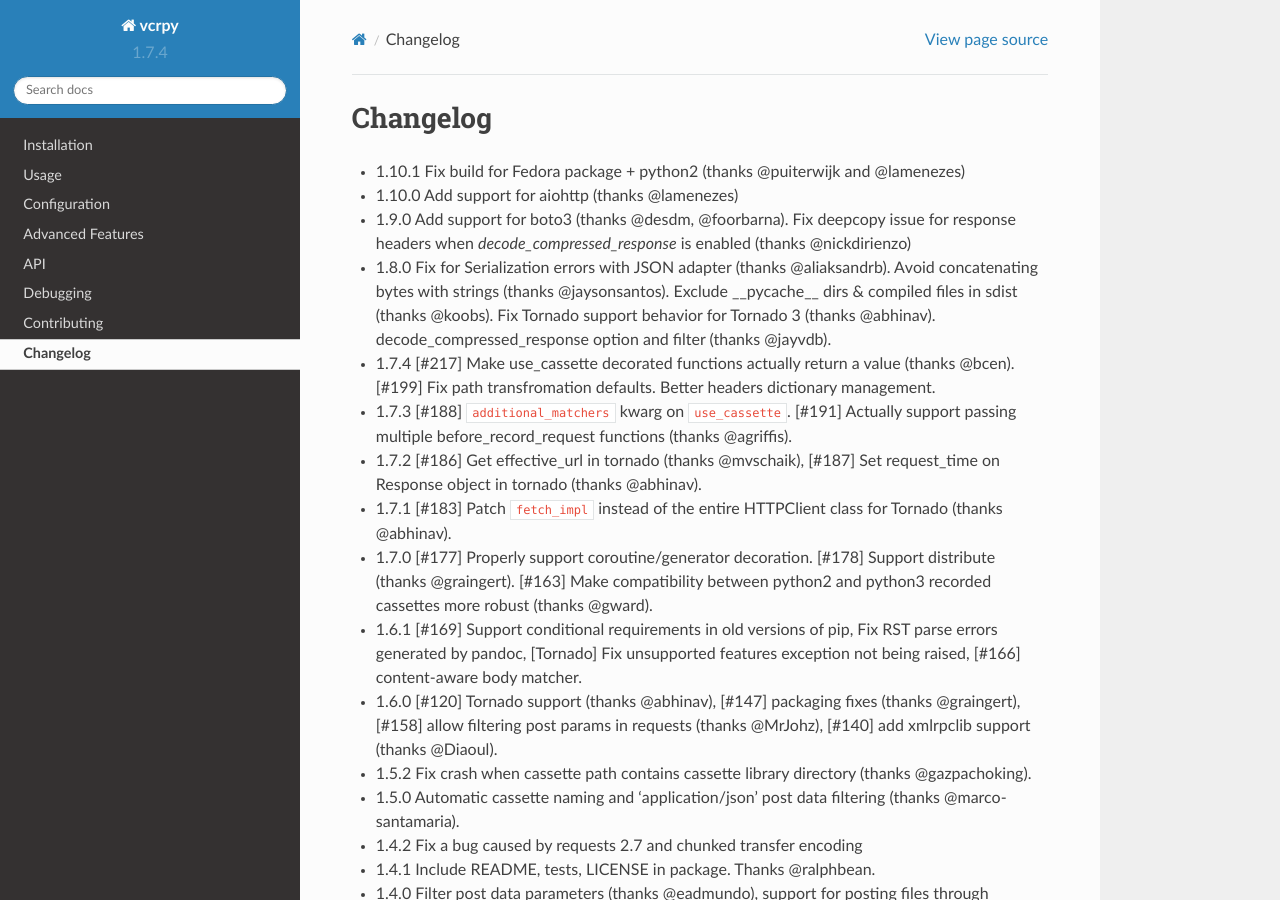
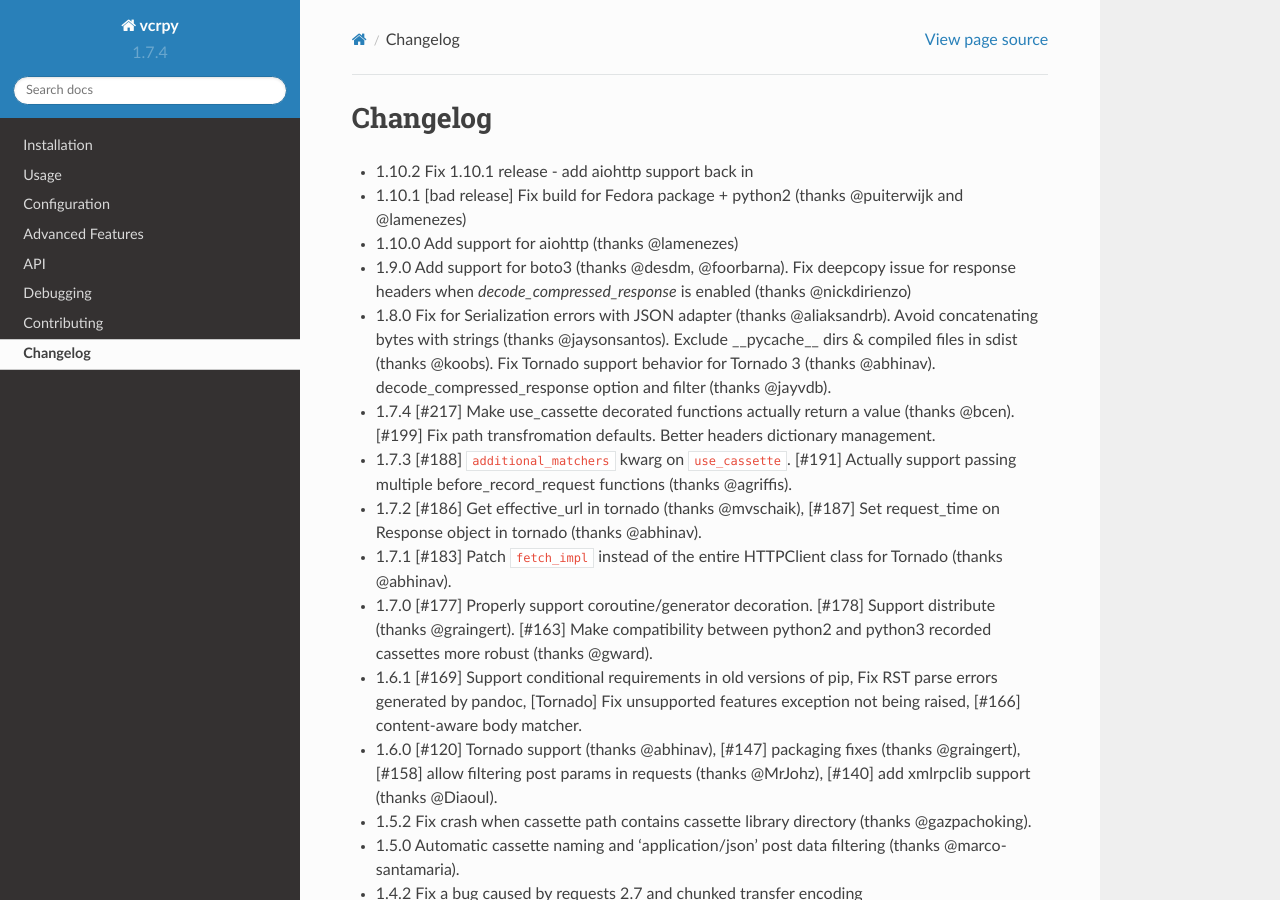
Before and after one commit to kevin1024/vcrpy, a Sphinx documentation site: the page built from docs/changelog.rst, in a window 1280 px wide and 900 px high. Built offline with Sphinx 7.4.7 and the Read the Docs theme 2.0.0, drawn with Linux system fonts in a browser that asks for light colours.

Commit message:
bump version

```diff
--- a/docs/changelog.rst
+++ b/docs/changelog.rst
@@ -1,6 +1,7 @@
 Changelog
 ---------
--  1.10.1 Fix build for Fedora package + python2 (thanks @puiterwijk and @lamenezes)
+-  1.10.2 Fix 1.10.1 release - add aiohttp support back in
+-  1.10.1 [bad release] Fix build for Fedora package + python2 (thanks @puiterwijk and @lamenezes)
 -  1.10.0 Add support for aiohttp (thanks @lamenezes)
 -  1.9.0 Add support for boto3 (thanks @desdm, @foorbarna). Fix deepcopy issue
    for response headers when `decode_compressed_response` is enabled (thanks
--- a/setup.py
+++ b/setup.py
@@ -55,7 +55,7 @@
 
 setup(
     name='vcrpy',
-    version='1.10.1',
+    version='1.10.2',
     description=(
         "Automatically mock your HTTP interactions to simplify and "
         "speed up testing"
```
